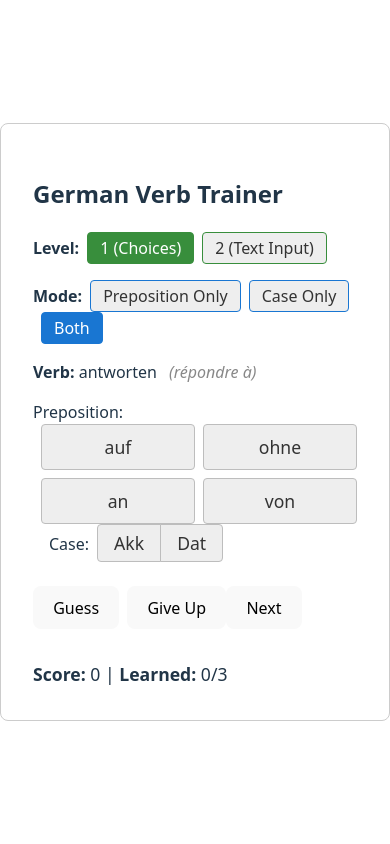
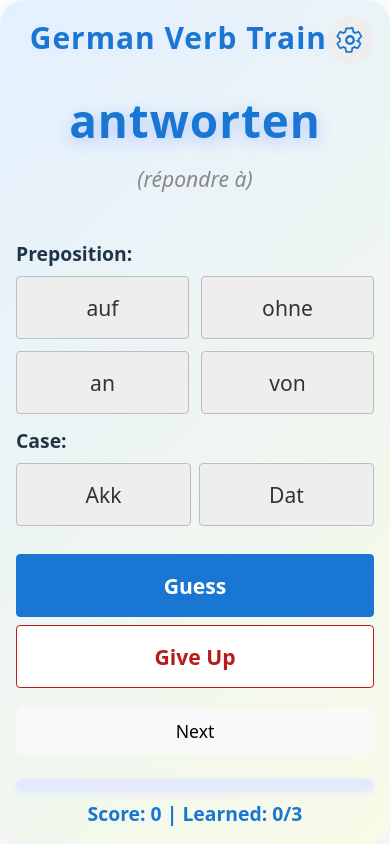
Before and after one commit to yannickstorm/Language-App, a React (Vite) app: page / in a window 390 px wide. Built offline with nearby package versions, Linux system fonts and the light colour scheme.

Commit message:
Style the app for smarthphones

```diff
--- a/src/App.jsx
+++ b/src/App.jsx
@@ -24,6 +24,7 @@ export default function App() {
     const saved = localStorage.getItem('level');
     return saved === '2' ? 2 : 1;
   });
+  const [showSettings, setShowSettings] = useState(false);
   const inputRef = useRef(null);
 
   // Helper to get a unique key for each verb (verb+preposition+example)
@@ -229,26 +230,66 @@ export default function App() {
   const current = verbs[currentIdx];
 
   return (
-    <div style={{ maxWidth: 500, margin: '2rem auto', padding: '2rem', border: '1px solid #ccc', borderRadius: 8 }}>
-      <h2>German Verb Trainer</h2>
-      <div style={{ marginBottom: '1rem' }}>
-        <b>Level:</b>
-        <button onClick={() => setLevel(1)} style={{ marginLeft: 8, background: level === 1 ? '#388e3c' : '#eee', color: level === 1 ? '#fff' : '#333', border: '1px solid #388e3c', borderRadius: '4px', padding: '4px 12px', cursor: 'pointer' }}>1 (Choices)</button>
-        <button onClick={() => setLevel(2)} style={{ marginLeft: 8, background: level === 2 ? '#388e3c' : '#eee', color: level === 2 ? '#fff' : '#333', border: '1px solid #388e3c', borderRadius: '4px', padding: '4px 12px', cursor: 'pointer' }}>2 (Text Input)</button>
+    <div style={{
+      width: '100vw',
+      margin: 0,
+      padding: '1rem',
+      borderRadius: 24,
+      boxSizing: 'border-box',
+      background: 'linear-gradient(135deg, #e3f0ff 0%, #f9fbe7 100%)',
+      fontSize: '1.1em',
+      minHeight: '100vh',
+      display: 'flex',
+      flexDirection: 'column',
+      alignItems: 'stretch',
+      justifyContent: 'flex-end',
+      position: 'relative',
+      boxShadow: '0 8px 32px rgba(44, 62, 80, 0.12)',
+    }}>
+      <div style={{ position: 'absolute', top: 16, right: 16, zIndex: 10 }}>
+        <button
+          aria-label="Settings"
+          onClick={() => setShowSettings((s) => !s)}
+          style={{
+            background: '#eee',
+            border: 'none',
+            borderRadius: '50%',
+            width: 48,
+            height: 48,
+            fontSize: '1.5em',
+            cursor: 'pointer',
+            display: 'flex',
+            alignItems: 'center',
+            justifyContent: 'center',
+            padding: 0,
+          }}
+        >
+          {/* Modern SVG gear icon */}
+          <svg width="28" height="28" viewBox="0 0 24 24" fill="none" xmlns="http://www.w3.org/2000/svg">
+            <circle cx="12" cy="12" r="3.2" stroke="#1976d2" strokeWidth="2"/>
+            <path d="M19.4 13c.04-.32.06-.65.06-.99s-.02-.67-.06-.99l2.11-1.65a.5.5 0 0 0 .12-.64l-2-3.46a.5.5 0 0 0-.61-.22l-2.49 1a7.03 7.03 0 0 0-1.71-.99l-.38-2.65A.5.5 0 0 0 13 2h-4a.5.5 0 0 0-.5.42l-.38 2.65c-.63.25-1.22.58-1.77.99l-2.49-1a.5.5 0 0 0-.61.22l-2 3.46a.5.5 0 0 0 .12.64l2.11 1.65c-.04.32-.06.65-.06.99s.02.67.06.99l-2.11 1.65a.5.5 0 0 0-.12.64l2 3.46c.14.24.44.32.68.22l2.49-1c.55.41 1.14.74 1.77.99l.38 2.65c.05.28.27.48.5.48h4c.23 0 .45-.2.5-.48l.38-2.65c.63-.25 1.22-.58 1.77-.99l2.49 1c.24.1.54.02.68-.22l2-3.46a.5.5 0 0 0-.12-.64l-2.11-1.65z" stroke="#1976d2" strokeWidth="1.5" fill="none"/>
+          </svg>
+        </button>
       </div>
-      <div style={{ marginBottom: '1rem' }}>
-        <b>Mode:</b>
-        <button onClick={() => { setMode('prep'); localStorage.setItem('mode', 'prep'); }} style={{ marginLeft: 8, background: mode === 'prep' ? '#1976d2' : '#eee', color: mode === 'prep' ? '#fff' : '#333', border: '1px solid #1976d2', borderRadius: '4px', padding: '4px 12px', cursor: 'pointer' }}>Preposition Only</button>
-        <button onClick={() => { setMode('case'); localStorage.setItem('mode', 'case'); }} style={{ marginLeft: 8, background: mode === 'case' ? '#1976d2' : '#eee', color: mode === 'case' ? '#fff' : '#333', border: '1px solid #1976d2', borderRadius: '4px', padding: '4px 12px', cursor: 'pointer' }}>Case Only</button>
-        <button onClick={() => { setMode('both'); localStorage.setItem('mode', 'both'); }} style={{ marginLeft: 8, background: mode === 'both' ? '#1976d2' : '#eee', color: mode === 'both' ? '#fff' : '#333', border: '1px solid #1976d2', borderRadius: '4px', padding: '4px 12px', cursor: 'pointer' }}>Both</button>
+      <h2 style={{ fontSize: '1.7em', textAlign: 'center', marginBottom: '1rem', marginTop: 0, color: '#1976d2', letterSpacing: '1px', textShadow: '0 2px 8px #e3eafc' }}>German Verb Trainer</h2>
+      {/* Centered verb display with emphasis and animation */}
+      <div style={{ flex: 1, display: 'flex', alignItems: 'center', justifyContent: 'center', marginBottom: 0, width: '100%' }}>
+        <div style={{ textAlign: 'center', width: '100%' }}>
+          <span style={{ display: 'block', width: '100%', fontSize: '2.6em', fontWeight: 'bold', color: '#1976d2', letterSpacing: '1px', textShadow: '0 4px 16px #b3c6ff', textAlign: 'center', transition: 'transform 0.3s', transform: showAnswer ? 'scale(1.08)' : 'scale(1)' }}>
+            {current['Verb']}
+          </span>
+          <div style={{ color: '#888', fontStyle: 'italic', fontSize: '1.2em', marginTop: 8 }}>
+            ({current['Translation']})
+          </div>
+        </div>
       </div>
-      <div><b>Verb:</b> {current['Verb']} <span style={{ color: '#888', fontStyle: 'italic', marginLeft: 8 }}>({current['Translation']})</span></div>
+      <div style={{ flex: 1 }}></div>
       <div style={{ margin: '1rem 0' }}>
         {mode !== 'case' && (
-          <label>
-            Preposition:
+          <label style={{ display: 'block', marginBottom: 12 }}>
+            <span style={{ fontWeight: 'bold', fontSize: '1.1em' }}>Preposition:</span>
             {level === 1 ? (
-              <div style={{ display: 'grid', gridTemplateColumns: '1fr 1fr', gap: '8px', marginLeft: 8 }}>
+              <div style={{ display: 'grid', gridTemplateColumns: '1fr 1fr', gap: '12px', marginTop: 8 }}>
                 {prepositionChoices.map((prep) => {
                   let btnColor = '#eee';
                   let btnTextColor = '#333';
@@ -284,12 +325,12 @@ export default function App() {
                         color: btnTextColor,
                         border,
                         borderRadius: '4px',
-                        padding: '10px 0',
+                        padding: '16px 0',
                         cursor: 'pointer',
                         outline: 'none',
                         fontWeight,
                         width: '100%',
-                        fontSize: '1.1em',
+                        fontSize: '1.2em',
                         transition: 'background 0.2s, border 0.2s',
                       }}
                     >
@@ -305,16 +346,16 @@ export default function App() {
                 onChange={(e) => setGuess({ ...guess, prep: e.target.value })}
                 onKeyDown={handleInputKeyDown}
                 disabled={showAnswer}
-                style={{ marginLeft: 8 }}
+                style={{ marginTop: 8, width: '100%', fontSize: '1.2em', padding: '12px', borderRadius: 4, border: '1px solid #bdbdbd' }}
               />
             )}
           </label>
         )}
         {mode !== 'prep' && (
-          <label style={{ marginLeft: 16 }}>
-            Case:
-            <div style={{ display: 'inline-block', marginLeft: 8 }}>
-              {["Akk", "Dat"].map((caseOpt) => {
+          <label style={{ display: 'block', marginBottom: 12 }}>
+            <span style={{ fontWeight: 'bold', fontSize: '1.1em' }}>Case:</span>
+            <div style={{ display: 'flex', gap: 8, marginTop: 8 }}>
+              {['Akk', 'Dat'].map((caseOpt) => {
                 let btnColor = '#eee';
                 let btnTextColor = '#333';
                 let fontWeight = 'normal';
@@ -348,13 +389,13 @@ export default function App() {
                       background: btnColor,
                       color: btnTextColor,
                       border,
-                      borderRadius: caseOpt === 'Akk' ? '4px 0 0 4px' : '0 4px 4px 0',
-                      padding: '6px 16px',
+                      borderRadius: '4px',
+                      padding: '16px 0',
                       cursor: 'pointer',
                       outline: 'none',
                       fontWeight,
-                      marginLeft: caseOpt === 'Dat' ? '-1px' : undefined,
-                      fontSize: '1.1em',
+                      width: '100%',
+                      fontSize: '1.2em',
                       transition: 'background 0.2s, border 0.2s',
                     }}
                   >
@@ -367,10 +408,10 @@ export default function App() {
         )}
       </div>
       {!showAnswer && (
-        <>
-          <button onClick={handleGuess}>Guess</button>
-          <button onClick={giveUp} style={{ marginLeft: 8 }}>Give Up</button>
-        </>
+        <div style={{ display: 'flex', flexDirection: 'column', gap: 8, marginBottom: 12 }}>
+          <button onClick={handleGuess} style={{ width: '100%', padding: '16px 0', fontSize: '1.2em', borderRadius: 4, border: '1px solid #1976d2', background: '#1976d2', color: '#fff', fontWeight: 'bold', cursor: 'pointer' }}>Guess</button>
+          <button onClick={giveUp} style={{ width: '100%', padding: '16px 0', fontSize: '1.2em', borderRadius: 4, border: '1px solid #b71c1c', background: '#fff', color: '#b71c1c', fontWeight: 'bold', cursor: 'pointer' }}>Give Up</button>
+        </div>
       )}
       {showAnswer && level === 1 && mode !== 'case' && (
         <div style={{ marginTop: '1rem' }}></div>
@@ -402,7 +443,11 @@ export default function App() {
         </>
       )}
       <button onClick={nextVerb} style={{ marginTop: 8 }}>Next</button>
-      <div style={{ marginTop: '2rem', fontSize: '1.1em' }}>
+      {/* Progress bar for score */}
+      <div style={{ width: '100%', margin: '1.5rem 0 0 0', height: 12, background: '#e3eafc', borderRadius: 6, overflow: 'hidden', boxShadow: '0 2px 8px #e3eafc' }}>
+        <div style={{ width: `${(progress.learned.length / verbs.length) * 100}%`, height: '100%', background: 'linear-gradient(90deg, #1976d2 0%, #388e3c 100%)', borderRadius: 6, transition: 'width 0.4s' }}></div>
+      </div>
+      <div style={{ marginTop: '0.5rem', fontSize: '1.1em', textAlign: 'center', color: '#1976d2', fontWeight: 'bold' }}>
         <b>Score:</b> {progress.score} | <b>Learned:</b> {progress.learned.length}/{verbs.length}
       </div>
     </div>
```
